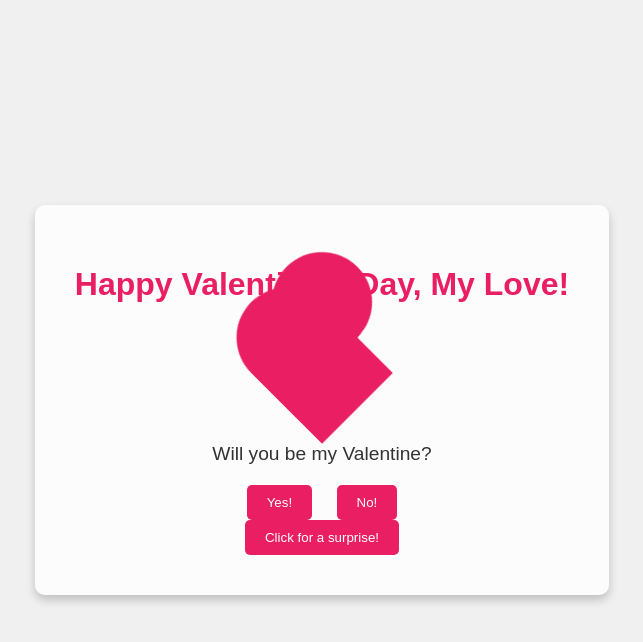
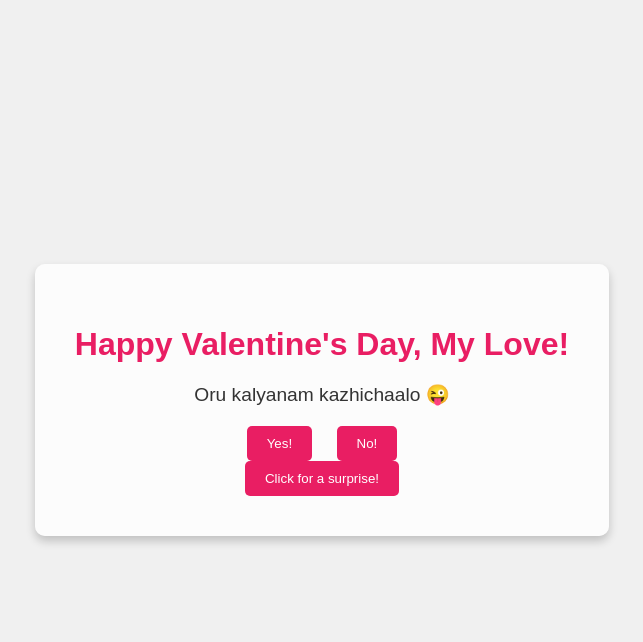
Before and after one commit to PavinDas/ValentinesGift, a plain HTML site: page index.html in a window 1280 px wide. Both pictures are taken after a click on the button "Click for a surprise!". Shown: the whole page, without its empty margins (318-961 px from the left). Drawn offline with Linux system fonts and the light colour scheme.

Commit message:
Text changed

```diff
--- a/index.html
+++ b/index.html
@@ -9,10 +9,10 @@
 <body>
     <div class="container">
         <h1>Happy Valentine's Day, My Love!</h1>
-        <div class="heart"></div>  <p id="message">You're the most amazing person I know.  I love you more than words can say.  Nobody can replace you.</p>
+        <p id="message">You're the most amazing person I know.  I love you more than words can say.  Nobody can replace you.</p>
 
         <div class="special-message" id="revealMessage" style="display:none;">
-            <p>Will you be my Valentine?</p> <button id="yesButton">Yes!</button> <button id="noButton">No!</button>
+            <p>Oru kalyanam kazhichaalo 😜</p> <button id="yesButton">Yes!</button> <button id="noButton">No!</button>
         </div>
 
         <div class="gif-container" id="gifContainer" style="display:none;">
--- a/script.js
+++ b/script.js
@@ -24,5 +24,5 @@ noButton.addEventListener("mouseover", () => {
 });
 
 noButton.addEventListener("click", () => {
-  alert("Please click Yes! You know you want to!");
+  alert("Yes para koppe 🤨");
 });
```
